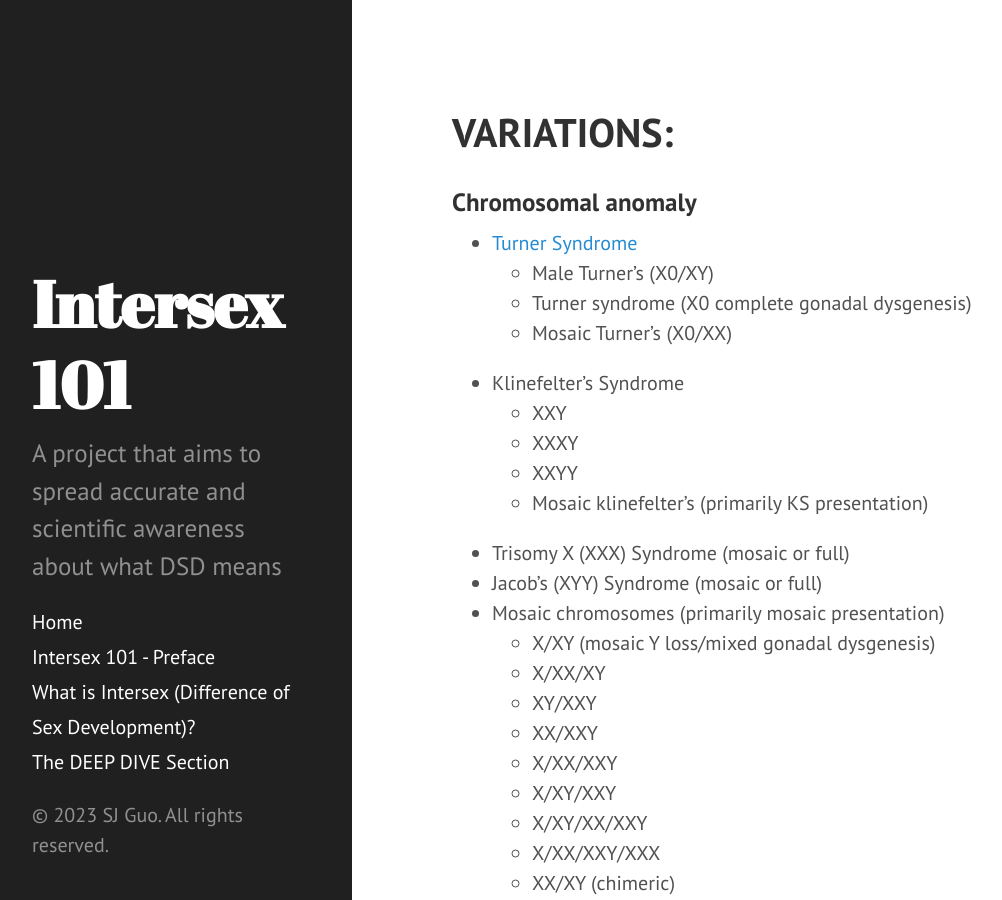
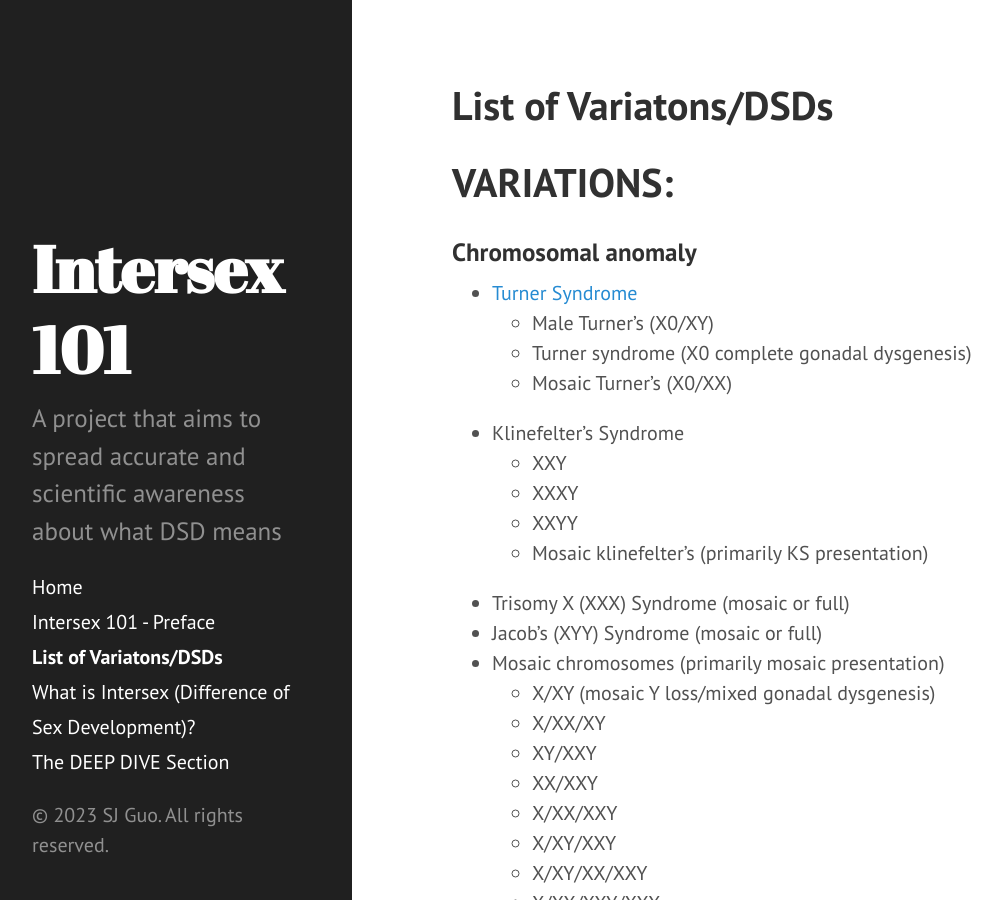
Before and after one commit to mintyfresh8188/intersex101, a Jekyll site: the page built from 00_list_of_variations.md, in a window 1280 px wide and 900 px high. Shown: the whole window, without its empty margins (8-1010 px from the left). Built offline with Jekyll 4.4.1, drawn with Linux system fonts in a browser that asks for light colours; our own code applies the rules of GitHub Pages for plain Markdown files; Markdown is read by kramdown in place of the engine named in the settings.

Commit message:
change list of variations

```diff
--- a/00_list_of_variations.md
+++ b/00_list_of_variations.md
@@ -1,3 +1,8 @@
+---
+layout: page
+title: List of Variatons/DSDs
+---
+
 <h1>VARIATIONS:</h1>
 
 <h3>Chromosomal anomaly</h3>
```
Also changed, not shown: 03_DEEP_DIVE_History.md (+1 -1 lines).
